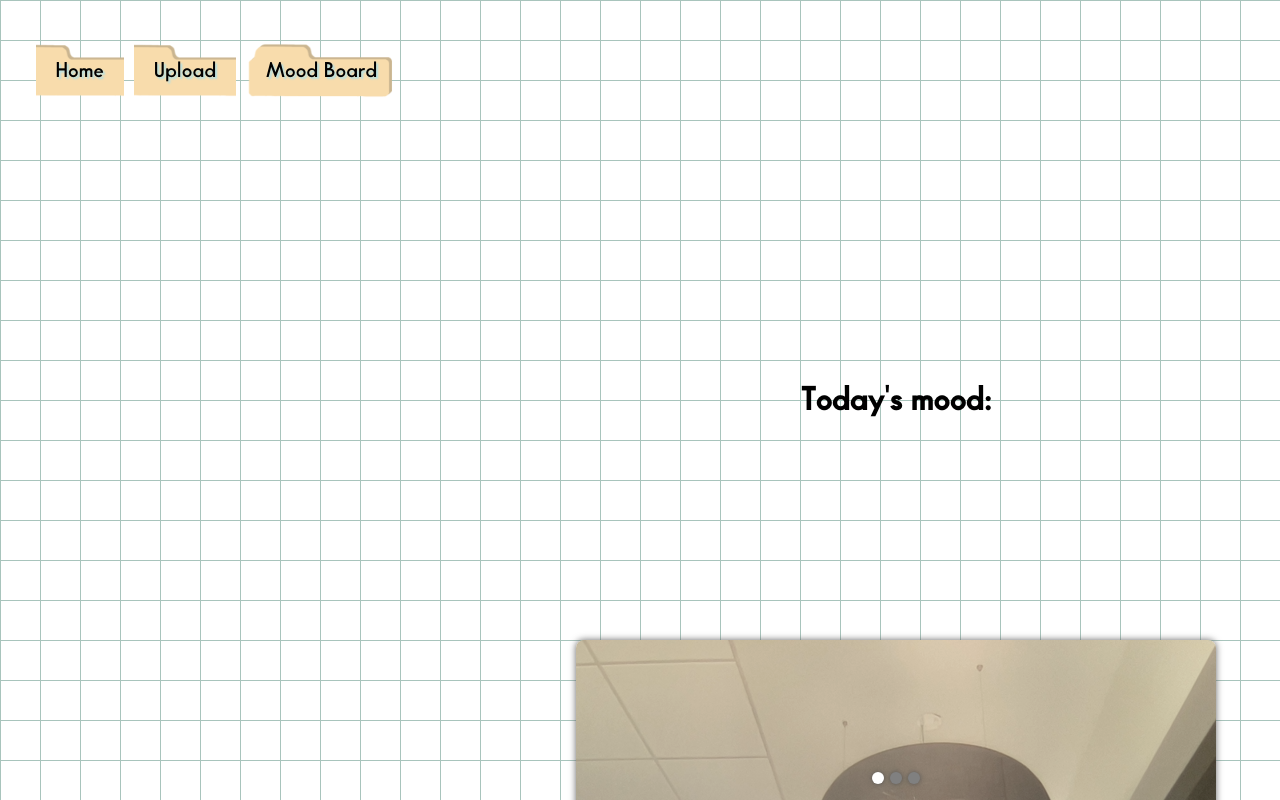
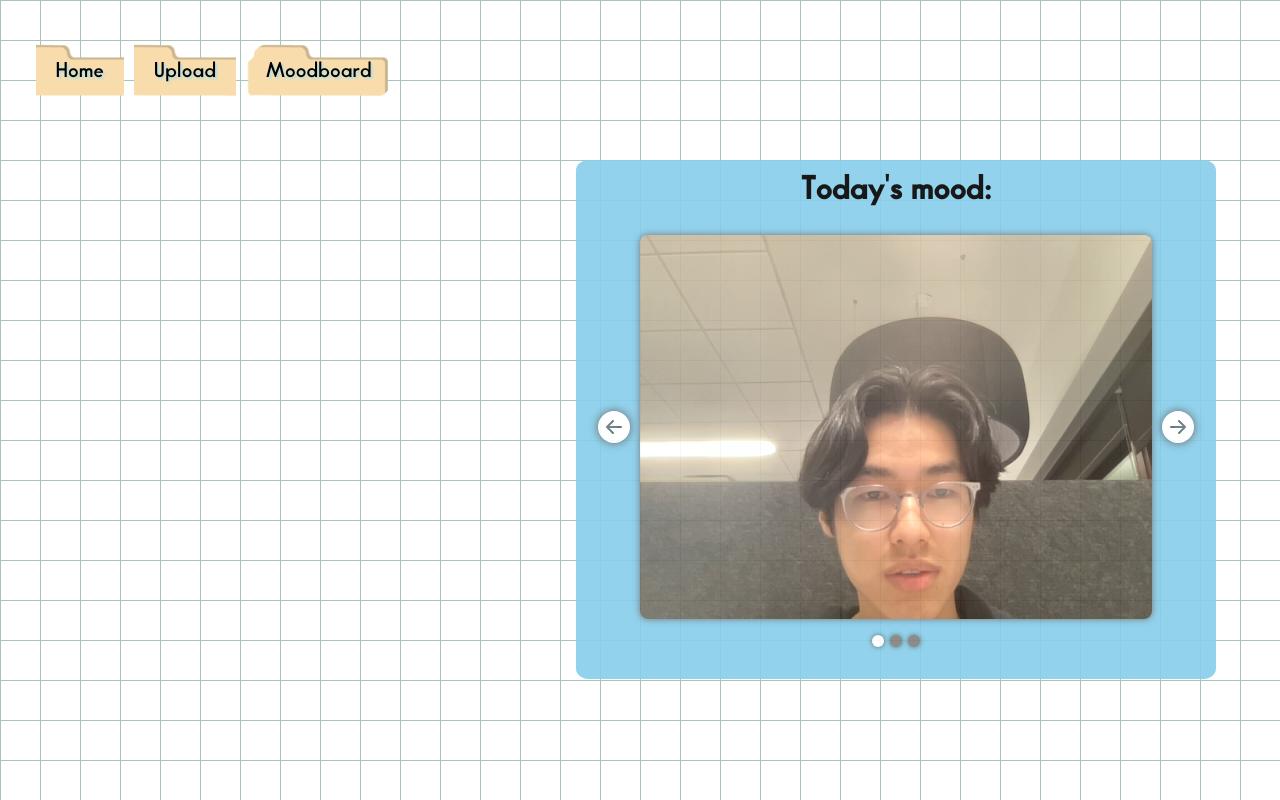
Before and after one commit to adriencao/moodtunes, a React (Create React App) app in the folder frontend/spotify-application/: page /playlist in a window 1280 px wide. Shown: the top 800 px of the page. Built offline with nearby package versions, Linux system fonts and the light colour scheme; no server answers.

Commit message:
carousel implemented

```diff
--- a/frontend/spotify-application/package.json
+++ b/frontend/spotify-application/package.json
@@ -3,6 +3,7 @@
   "version": "0.1.0",
   "private": true,
   "dependencies": {
+    "@babel/plugin-proposal-private-property-in-object": "^7.21.11",
     "@fortawesome/fontawesome-svg-core": "^6.4.2",
     "@fortawesome/free-solid-svg-icons": "^6.4.2",
     "@fortawesome/react-fontawesome": "^0.2.0",
--- a/frontend/spotify-application/src/components/Carousel/Carousel.css
+++ b/frontend/spotify-application/src/components/Carousel/Carousel.css
@@ -6,19 +6,32 @@ body {
     font-family: 'Century Gothic', sans-serif;
 }
 
+.carouselContainer {
+    vertical-align: top;
+    /* border: 5px solid; */
+    justify-content: center;
+    align-items: center;
+    display: flex;
+    flex-direction: column;
+    margin-bottom: 5%;
+}
+
 .carousel {
     display: flex;
     justify-content: center;
     align-items: center;
     width: 640px;
     height: 480px;
+    flex-direction: row;
+    margin-top: -5%;
+    margin-bottom: -5%;
 }
 
 .slide {
     border-radius: .5rem;
     box-shadow: 0px 0px 7px #666;
-    width: 100%;
-    height: 100%;
+    width: 80%;
+    height: 80%;
 }
 
 .slide-hidden {
@@ -26,7 +39,6 @@ body {
 }
 
 .arrow {
-    position: absolute;
     width: 2rem;
     height: 2rem;
     color: white;
@@ -38,17 +50,17 @@ body {
 }
 
 .arrow-left {
-    left: 1rem;
+    margin-right: 10px;
 }
 
 .arrow-right {
-    right: 1rem;
+    margin-left: 10px;
 }
 
 .indicators {
     display: flex;
-    position: absolute;
-    bottom: 1rem;
+    /* position: absolute; */
+    /* bottom: 1rem; */
 }
 
 .indicator {
--- a/frontend/spotify-application/src/components/Carousel/Carousel.js
+++ b/frontend/spotify-application/src/components/Carousel/Carousel.js
@@ -10,12 +10,15 @@ const Carousel = ({data}) => {
         setSlide(slide === 0 ? data.length - 1 : slide - 1);
     }
     return (
+        <div className="carouselContainer" align="center">
             <div className="carousel">
                 <BsArrowLeftCircleFill className="arrow arrow-left" onClick={previousSlide}/>
                 {data.map((item, idx) => {
                     return <img src={item.src} alt={item.alt} key={idx} className={slide === idx ? "slide" : "slide slide-hidden"} />
                 })}
                 <BsArrowRightCircleFill className="arrow arrow-right" onClick={nextSlide}/>
+            </div>
+
             <span className="indicators">
                 {data.map((_, idx) => {
                     return (
--- a/frontend/spotify-application/src/components/NavigationBar/NavigationBar.js
+++ b/frontend/spotify-application/src/components/NavigationBar/NavigationBar.js
@@ -22,7 +22,7 @@ const NavigationBar = () => {
                         </li>
                         <li>
                             <Link to="/playlist" className="nav-item home">
-                                Mood Board
+                                Moodboard
                             </Link>
                         </li>
                     </ul>
--- a/frontend/spotify-application/src/pages/Playlist/Playlist.css
+++ b/frontend/spotify-application/src/pages/Playlist/Playlist.css
@@ -8,13 +8,38 @@ body {
   overflow-x: hidden;
 }
 
+h1 {
+  margin-bottom: 5px;
+  margin-top: 15px;
+}
+
+h2 {
+  margin-bottom: 5px;
+  margin-top: 5px;
+}
+
+
 .wrapper {
   margin-top: 20vh;
   width: 100%;
 }
 
 .spotify {
-  width: 30%;
+  width: 25%;
   float: left;
   margin-left: 10%;
+  margin-right: 5%;
 }
+
+.pics {
+  display: flex;
+  flex-direction: column;
+  /* border: 5px solid; */
+  width: 50%;
+  float: right;
+  margin-left: 5%;
+  margin-right: 5%;
+  background-color: skyblue;
+  border-radius: 2%;
+  opacity: 0.9;
+}
--- a/frontend/spotify-application/src/pages/Playlist/Playlist.js
+++ b/frontend/spotify-application/src/pages/Playlist/Playlist.js
@@ -40,11 +40,12 @@ const Playlist = () => {
             loading="lazy">
           </iframe>
         </div>
-        <div className="carousel">
+        <div className="pics" align="center">
           <h1>Today's mood:</h1>
-          <h1>{mood}</h1>
+          <h2>{mood}</h2>
+          <Carousel data = {slides} />
         </div>
-        <Carousel data = {slides} />
+
       </div>
     );
 };
```
Also changed, not shown: 1 other file (tests, documents, lock files or other folders). Lines whose indentation alone changed are shown as unchanged.
